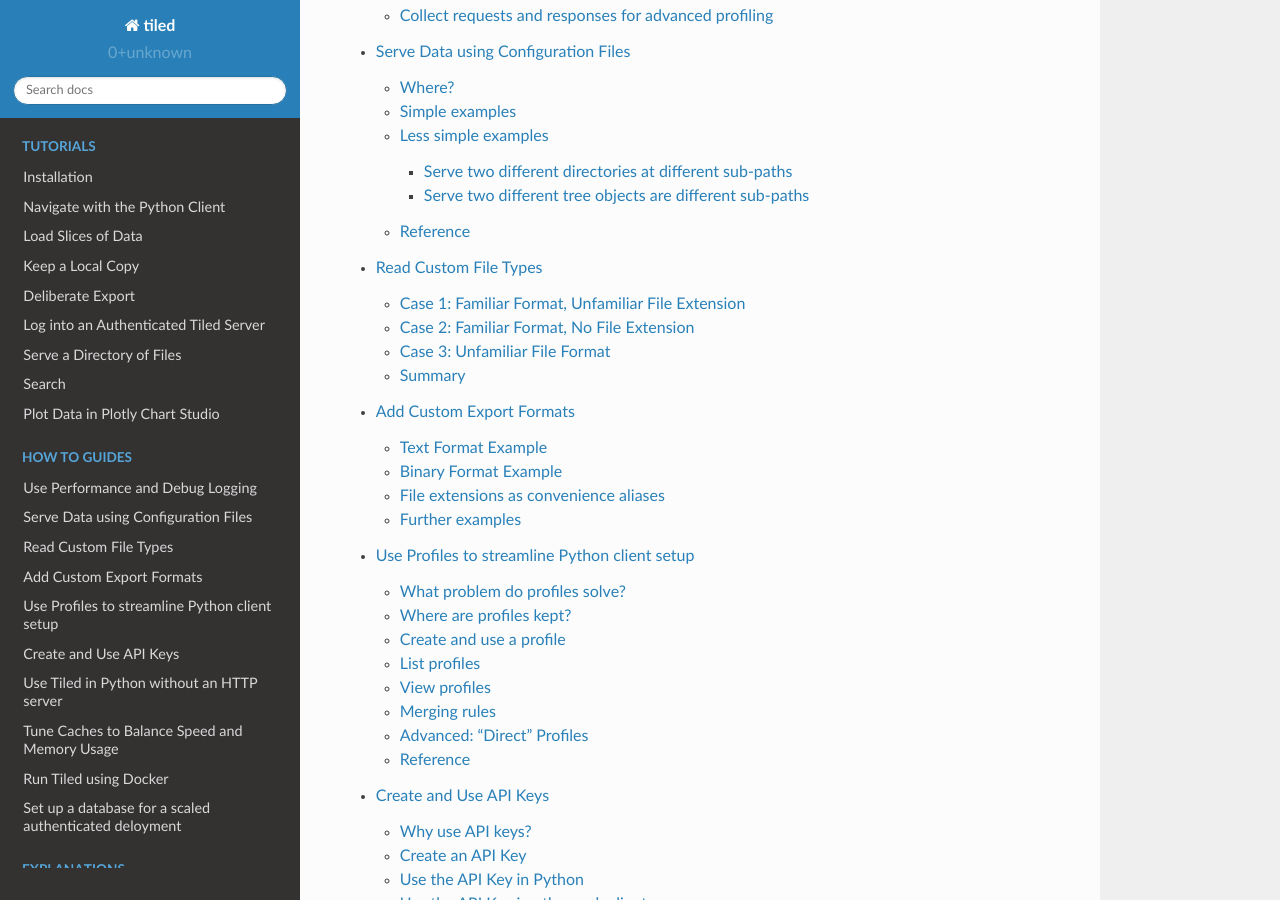
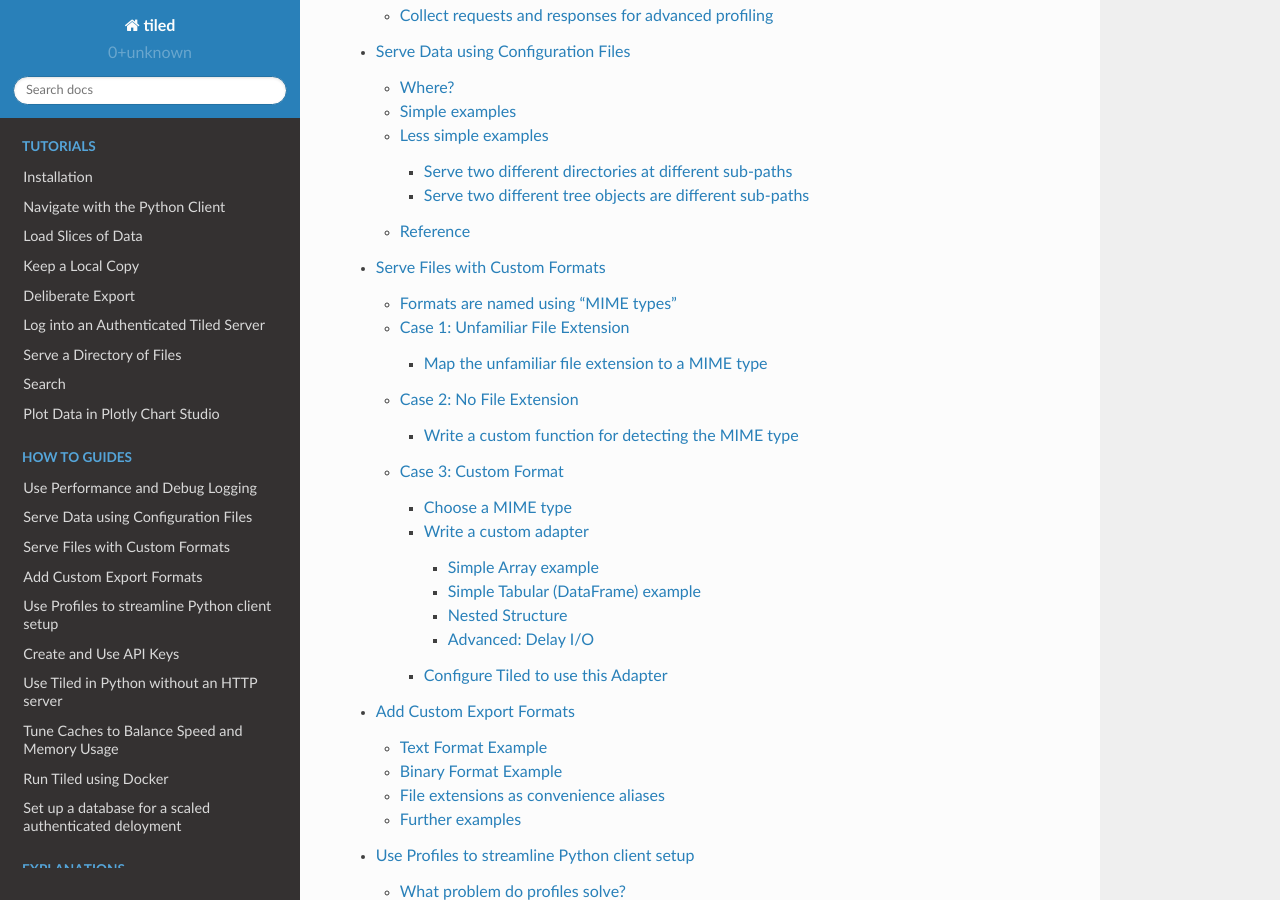
Before and after one commit to bluesky/tiled, a Sphinx documentation site: the page built from docs/source/index.md, in a window 1280 px wide and 900 px high, scrolled down 4197 px. Built offline with Sphinx 7.4.7 and the Read the Docs theme 2.0.0, drawn with Linux system fonts in a browser that asks for light colours; pages that are not in the unit, such as notebooks, are missing from menus; some of the changed lines change nothing that is shown; some of the changed text lies outside the part shown.

Commit message:
Cover end-to-end story for custom formats.

````diff
--- a/docs/source/explanations/specialized-formats.md
+++ b/docs/source/explanations/specialized-formats.md
@@ -1,4 +1,4 @@
-# Reading and Exporting Specialized Formats
+# Case Study: Reading and Exporting a Specialized Format
 
 
 
--- a/docs/source/how-to/custom-file-types.md
+++ /dev/null
@@ -1,136 +0,0 @@
-# Read Custom File Types
-
-In this guide, we will configure Tiled to serve data from custom file types.
-
-```{note}
-
-Tiled is not limited to serving data from files.
-
-Large deployements typically involve a database, supporting fast search on
-metadata, and perhaps external files or "blob stores" with large data.
-
-But starting with files is a good way to get rolling with Tiled.
-```
-
-## Case 1: Familiar Format, Unfamiliar File Extension
-
-Suppose you have data files that are formatted like CSVs. If they are named
-`*.csv` then Tiled can handle them natively without any additional
-configuration:
-
-```
-tiled serve directory path/to/directory
-```
-
-But if they use some unusual extension like `*.stuff` Tiled needs to be
-told that it should read `*.stuff` files like CSVs.
-
-We use a configuration file like this:
-
-```yaml
-# config.yml
-trees:
-  tree: files
-  args:
-    directory: path/to/directory
-    mimetypes_by_file_ext:
-      .stuff: text/csv
-```
-
-We are mapping the file extension, `.stuff` (including the leading `.`) to
-the [IANA Media Type](https://www.iana.org/assignments/media-types/media-types.xhtml)
-also known as a "MIME type" that officially describes this format.
-
-Multiple file extensions can be mapped to the same MIME type. For example,
-Tiled's default configuration maps both `.tif` and `.tiff` to `image/tiff`.
-
-We then use the configuration file like this:
-
-```
-tiled serve config config.yml
-```
-
-The configuration file `config.yml` can be named anything you like.
-
-## Case 2: Familiar Format, No File Extension
-
-Not all files have a name like `<name>.<extension>`. Some have no dot, like:
-
-```
-data0001
-data0002
-data0003
-```
-
-Others have a dot, but the part after the dot is not really a file extension;
-it does not signify the _format_. Instead, it's scientific metadata of some
-kind, as in:
-
-```
-polymer_10_new_Ck150V.2050
-polymer_10_new_Ck150V.3050
-polymer_10_new_Ck150V.4050
-```
-
-The best solution is to avoid naming files like this, but we cannot always
-control how our files are named. To cope with this, we need to write a
-Python function.
-
-```
-# custom.py
-
-def detect_mimetype(filepath, mimetype):
-    if mimetype is None:
-        # If we are here, detection based on file extension came up empty.
-        ...
-        mimetype = "text/csv"
-    return mimetype
-```
-
-The function `detect_mimetype` will be passed the full `filepath` (e.g.
-`path/to/filename`) not just the filename. It can use this to examine the
-filename or even open the file to, for example, look for a [file
-signature](https://en.wikipedia.org/wiki/List_of_file_signatures).  The
-function will also be passed the `mimetype`, if any, that was detected based on
-its file extension. Therefore, this function can be used to catch files that
-have no file extension or to _override_ the determination based file extension
-if it is wrong.
-
-If the Python script `custom.py` must be placed in the same directory as
-`config.yml`, Tiled will find it. (Tiled temporarily adds the directory
-containing the configuration file(s) to the Python import path while
-it parses the configuration.)
-
-```yaml
-# config.yml
-trees:
-  tree: files
-  args:
-    directory: path/to/directory
-    mimetype_detection_hook: custom:detect_mimetype
-```
-
-Alternatively, if the function can be defined in some external Python package
-like `my_package.my_module.func` and configured like
-
-```
-mimetype_detection_hook: my_package.my_module:func
-```
-
-The names `custom.py` and `detect_mimetype` are arbitrary. The
-`mimetype_detection_hook` may be used in combination with
-`mimetypes_by_file_ext`.
-
-## Case 3: Unfamiliar File Format
-
-...
-
-## Summary
-
-Tiled has three ways to identify how to read a file:
-
-* Look up its file extension, e.g. `.csv`, in a built-in registry of common
-  file extensions.
-* Look up its file extension in a user-provided registry of file extensions.
-* Look at the whole file path, and perhaps even open the file, to determine
-  what type of file it is.
--- /dev/null
+++ b/docs/source/how-to/read-custom-formats.md
@@ -0,0 +1,262 @@
+# Serve Files with Custom Formats
+
+Out of the box, Tiled can serve a directory of files that have common formats
+with recognizable file names like `*.csv`, `*.tiff`, or `*.h5`. In this guide,
+we will configure it to recognize files that have nonstandard (e.g. custom)
+names and/or custom formats.
+
+```{note}
+
+Tiled is not limited to serving data from files.
+
+Large deployements typically involve a database, supporting fast search on
+metadata, and perhaps external files or "blob stores" with large data.
+
+But starting with files is a good way to get rolling with Tiled.
+```
+
+## Formats are named using "MIME types"
+
+Tiled refers to formats using a web standard called
+[MIME types](https://developer.mozilla.org/en-US/docs/Web/HTTP/Basics_of_HTTP/MIME_types).
+MIME types look like:
+
+```
+text/csv
+image/png
+application/x-hdf5
+```
+
+There is an
+[official list](https://www.iana.org/assignments/media-types/media-types.xhtml)
+of registered MIME types, and if an official one exists we use it. If
+a format is not registered, then the standard tells us to use `text/x-SOMETHING` if the
+format is textual or `application/x-SOMETHING` if it is binary. For example,
+we use `text/x-xdi` for XDI and `applicaiton/x-hdf5` for HDF5, formats which
+are not registered.
+
+## Case 1: Unfamiliar File Extension
+
+Suppose you have data files that are formatted in a supported format like CSVs.
+If they were named `*.csv` then Tiled could handle them natively without any
+additional configuration:
+
+```
+tiled serve directory path/to/directory
+```
+
+But if they use some unusual extension like `*.stuff` Tiled needs to be
+told that it should read `*.stuff` files like CSVs.
+
+### Map the unfamiliar file extension to a MIME type
+
+We use a configuration file like this:
+
+```yaml
+# config.yml
+trees:
+  tree: files
+  args:
+    directory: path/to/directory
+    mimetypes_by_file_ext:
+      .stuff: text/csv
+```
+
+We are mapping the file extension, `.stuff` (including the leading `.`) to
+the MIME type `text/csv`.
+
+Multiple file extensions can be mapped to the same MIME type. For example,
+Tiled's default configuration maps both `.tif` and `.tiff` to `image/tiff`.
+
+We then use the configuration file like this:
+
+```
+tiled serve config config.yml
+```
+
+The configuration file `config.yml` can be named anything you like.
+
+## Case 2: No File Extension
+
+Not all files have a name like `<name>.<extension>`. Some have no dot, like:
+
+```
+data0001
+data0002
+data0003
+```
+
+Others do have a dot, but the part after the dot is not really a file
+extension; it does not signify the _format_. Instead, it's scientific metadata
+of some kind, as in:
+
+```
+polymer_10_new_Ck150V.2050
+polymer_10_new_Ck150V.3050
+polymer_10_new_Ck150V.4050
+```
+
+### Write a custom function for detecting the MIME type
+
+The best solution is to avoid naming files like this, but we cannot always
+control how our files are named. To cope with this, we need to write a
+Python function.
+
+```python
+# custom.py
+
+def detect_mimetype(filepath, mimetype):
+    if mimetype is None:
+        # If we are here, detection based on file extension came up empty.
+        ...
+        mimetype = "text/csv"
+    return mimetype
+```
+
+The function `detect_mimetype` will be passed the full `filepath` (e.g.
+`path/to/filename`) not just the filename. It can use this to examine the
+filename or even open the file to, for example, look for a
+[file signature](https://en.wikipedia.org/wiki/List_of_file_signatures). The
+function will also be passed the `mimetype`, if any, that was detected based on
+its file extension. Therefore, this function can be used to catch files that
+have no file extension or to _override_ the determination based file extension
+if it is wrong.
+
+If the Python script `custom.py` must be placed in the same directory as
+`config.yml`, Tiled will find it. (Tiled temporarily adds the directory
+containing the configuration file(s) to the Python import path while
+it parses the configuration.)
+
+```yaml
+# config.yml
+trees:
+  tree: files
+  args:
+    directory: path/to/directory
+    mimetype_detection_hook: custom:detect_mimetype
+```
+
+Alternatively, if the function can be defined in some external Python package
+like `my_package.my_module.func` and configured like
+
+```
+mimetype_detection_hook: my_package.my_module:func
+```
+
+The names `custom.py` and `detect_mimetype` are arbitrary. The
+`mimetype_detection_hook` may be used in combination with
+`mimetypes_by_file_ext`.
+
+As in Case 1, we use the configuration file like this:
+
+```
+tiled serve config config.yml
+```
+
+## Case 3: Custom Format
+
+In this case we format that Tiled cannot read. It's not just a familiar
+format with an unfamiliar name; it's a new format that Tiled needs to
+be taught how to read.
+
+### Choose a MIME type
+
+Referring back to the top of this guide, we need to choose a MIME type
+to refer to this format by. As an example, we'll call our format
+
+```
+application/x-stuff
+```
+
+The is, of course, some risk of name collisions when we invent names outside of
+the
+[official list](https://www.iana.org/assignments/media-types/media-types.xhtml)
+of MIME types, so be specific.
+
+### Write a custom adapter
+
+Tiled must represent the content of your file as:
+
+* An array + a dictionary of metadata
+* A table (dataframe) + dictionary of metadata
+* A nested structure (i.e. directory-like hierarchy) of the above
+
+You must choose which is appropriate for this data format. Examples
+for each structure follow.
+
+#### Simple Array example
+
+```py
+# custom.py
+from tiled.adpaters.array import ArrayAdapter
+
+def read_custom_format(filepath):
+    # Extract an array and an optional dictionary of metadata
+    # from your file.
+    array = ...  # a numpy array
+    metadata = ...  # a dictionary or None
+    return ArrayAdapter.from_array(array, metadata=metadata)
+```
+
+#### Simple Tabular (DataFrame) example
+
+```py
+# custom.py
+from tiled.adpaters.dataframe import DataFrameAdapter
+
+def read_custom_format(filepath):
+    # Extract a DataFrame and an optional dictionary of metadata
+    # from your file.
+    df = ...  # a pandas DataFrame
+    metadata = ...  # a dictionary or None
+    return DataFrameAdapter.from_pandas(df, npartitions=1, metadata=metadata)
+```
+
+#### Nested Structure
+
+```py
+# custom.py
+from tiled.adpaters.array import ArrayAdapter
+from tiled.adpaters.dataframe import DataFrameAdapter
+from tiled.adpaters.mapping import MapAdapter
+
+def read_custom_format(filepath):
+
+    # Build a dictionary (potentially nested) of arrays and/or dataframes.
+    # See examples above for ArrayAdapter and DataFrameAdapter usage.
+
+    return MapAdapter(
+        {
+            "stuff": ArrayAdapter.from_array(...),
+            "things": DataFrameAdapter.from_pandas(...),
+        }
+        metadata={...},
+    )
+```
+
+#### Advanced: Delay I/O
+
+See the implementations in the pacakage `tiled.adapters` for more advanced
+examples, especially ways to refer reading the entire file up front if the user
+only wants to read part of it.
+
+### Configure Tiled to use this Adapter
+
+Our configuration file should use `mimetypes_by_file_ext` (Case 1) or
+`mimetype_detection_hook` (Case 2) to recognize this custom file.
+Additionally, it should add a section `readers_by_mimetype` to
+map our MIME type `application/x-stuff` to our custom function.
+
+As in Case 2, Tiled will find `custom.py` if it is placed in the same
+directory as `config.yml`.
+
+```yaml
+# config.yml
+trees:
+  tree: files
+  args:
+    directory: path/to/directory
+    mimetype_detection_hook: custom:detect_mimetype
+    readers_by_mimetype:
+      application/x-stuff: custom:read_custom_format
+```
--- a/docs/source/index.md
+++ b/docs/source/index.md
@@ -20,7 +20,7 @@
 
 how-to/client-logger
 how-to/configuration
-how-to/custom-file-types
+how-to/read-custom-formats
 how-to/custom-export-formats
 how-to/profiles
 how-to/api-keys
````
